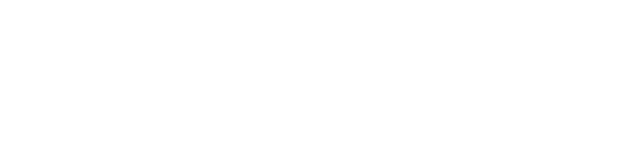
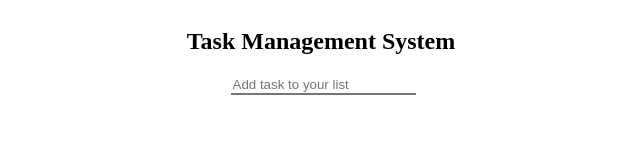
Before and after one commit to shaaibu7/Web3bridge-Assesment, a plain HTML site: page index.html in a window 1280 px wide. Shown: the whole page, without its empty margins (319-959 px from the left). Drawn offline with Linux system fonts and the light colour scheme.

Commit message:
Add markup and styling

```diff
--- a/index.html
+++ b/index.html
@@ -8,7 +8,20 @@
 </head>
 <body>
 
+    <div class="container">
+        <div>
+            <h2>Task Management System</h2>
+        </div>
+        <div class="add-todo">
+            <form class="todo-form">
+                <input type="text" placeholder="Add task to your list" id="add-task">
+            </form>
+        </div>
 
+        <div id="todo-container">
+            <ul class="todo-list"></ul>
+        </div>
+    </div>
     <script src="app.js"></script>
 </body>
 </html>
--- a/style.css
+++ b/style.css
@@ -0,0 +1,16 @@
+.container {
+    display: flex;
+    flex-direction: column;
+    justify-content: center;
+    align-items: center;
+}
+
+.add-todo {
+    display: block;
+}
+
+#add-task {
+    outline: 0;
+    border-width:  0 0 2px;
+    width: 100%;
+}
```
